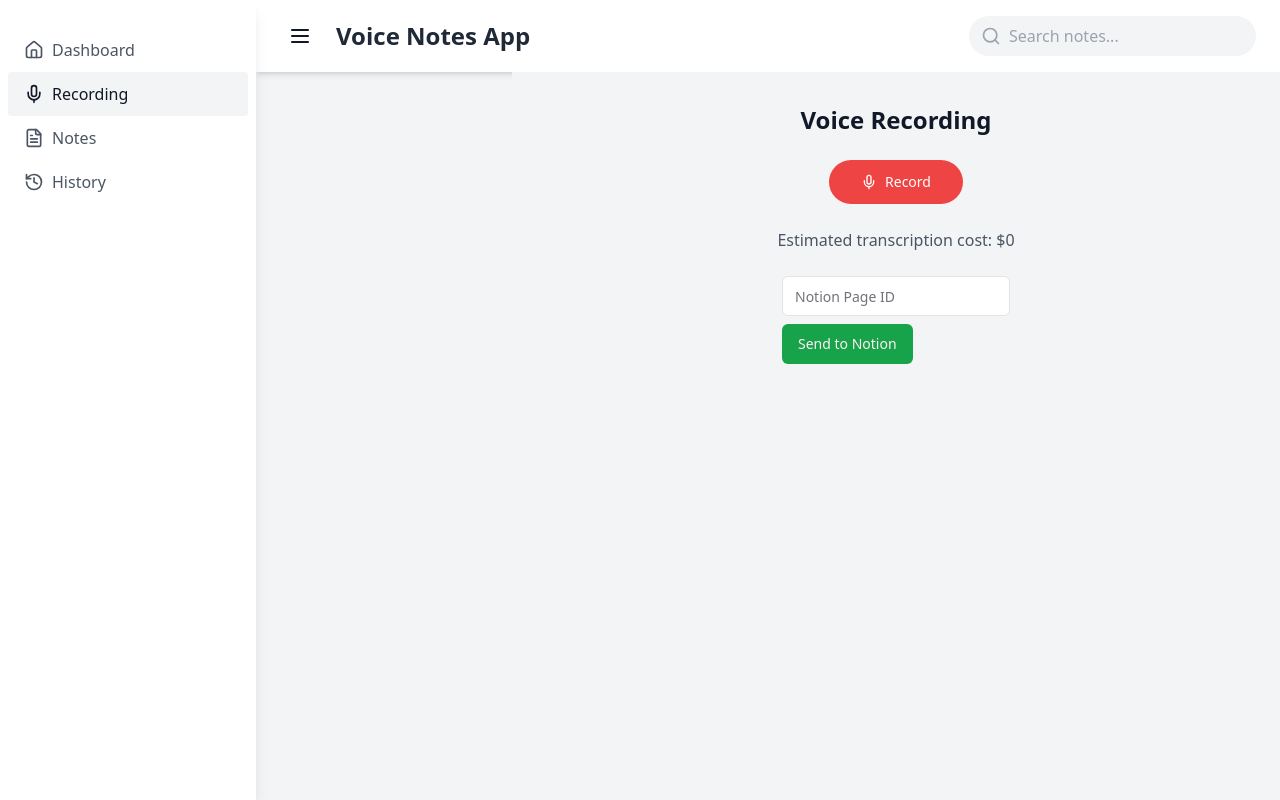
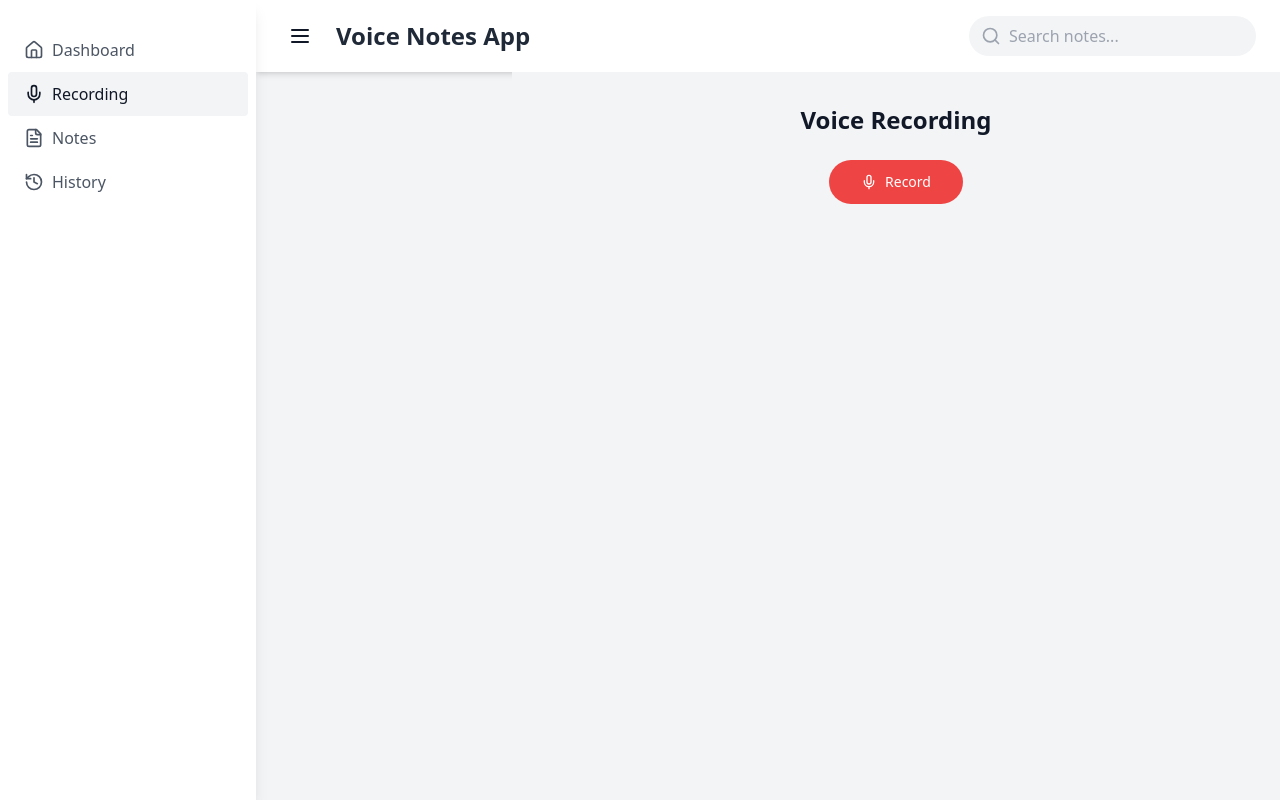
Before and after one commit to iggi-g/voicequip, a React (Vite) app: page /recording in a window 1280 px wide. Built offline with nearby package versions, Linux system fonts and the light colour scheme.

Commit message:
Revert sidebar changes and clean up
Restored the previous version of the sidebar and implemented the requested adjustments. Removed unnecessary elements from the recording menu item as specified.
[skip gpt_engineer]

```diff
--- a/src/pages/Recording.jsx
+++ b/src/pages/Recording.jsx
@@ -3,8 +3,6 @@ import { Button } from "@/components/ui/button";
 import { Mic, Pause, StopCircle } from 'lucide-react';
 import { Dialog, DialogContent, DialogHeader, DialogTitle, DialogDescription, DialogFooter } from "@/components/ui/dialog";
 import RecordingSummary from '../components/RecordingSummary';
-import { calculateTranscriptionCost } from '../utils/transcriptionUtils';
-import NotionIntegration from '../components/NotionIntegration';
 
 const Recording = () => {
   const [isRecording, setIsRecording] = useState(false);
@@ -13,7 +11,6 @@ const Recording = () => {
   const [showSummary, setShowSummary] = useState(false);
   const [audioBlob, setAudioBlob] = useState(null);
   const [recordingTime, setRecordingTime] = useState(0);
-  const [transcriptionCost, setTranscriptionCost] = useState(0);
   const mediaRecorderRef = useRef(null);
   const timerRef = useRef(null);
 
@@ -21,14 +18,13 @@ const Recording = () => {
     if (isRecording && !isPaused) {
       timerRef.current = setInterval(() => {
         setRecordingTime((prevTime) => prevTime + 1);
-        setTranscriptionCost(calculateTranscriptionCost(recordingTime + 1));
       }, 1000);
     } else {
       clearInterval(timerRef.current);
     }
 
     return () => clearInterval(timerRef.current);
-  }, [isRecording, isPaused, recordingTime]);
+  }, [isRecording, isPaused]);
 
   const startRecording = async () => {
     try {
@@ -46,7 +42,6 @@ const Recording = () => {
       mediaRecorderRef.current.start();
       setIsRecording(true);
       setRecordingTime(0);
-      setTranscriptionCost(0);
     } catch (err) {
       console.error('Error accessing microphone:', err);
     }
@@ -100,9 +95,6 @@ const Recording = () => {
           <Mic className="mr-2 h-4 w-4" /> Record
         </Button>
       )}
-      <div className="text-gray-600">
-        Estimated transcription cost: ${transcriptionCost}
-      </div>
       <Dialog open={showConfirmDialog} onOpenChange={setShowConfirmDialog}>
         <DialogContent className="bg-gray-900 text-white">
           <DialogHeader>
@@ -120,7 +112,6 @@ const Recording = () => {
       {showSummary && audioBlob && (
         <RecordingSummary audioBlob={audioBlob} onClose={() => setShowSummary(false)} />
       )}
-      <NotionIntegration note={{ audioBlob, recordingTime, transcriptionCost }} />
     </div>
   );
 };
```
